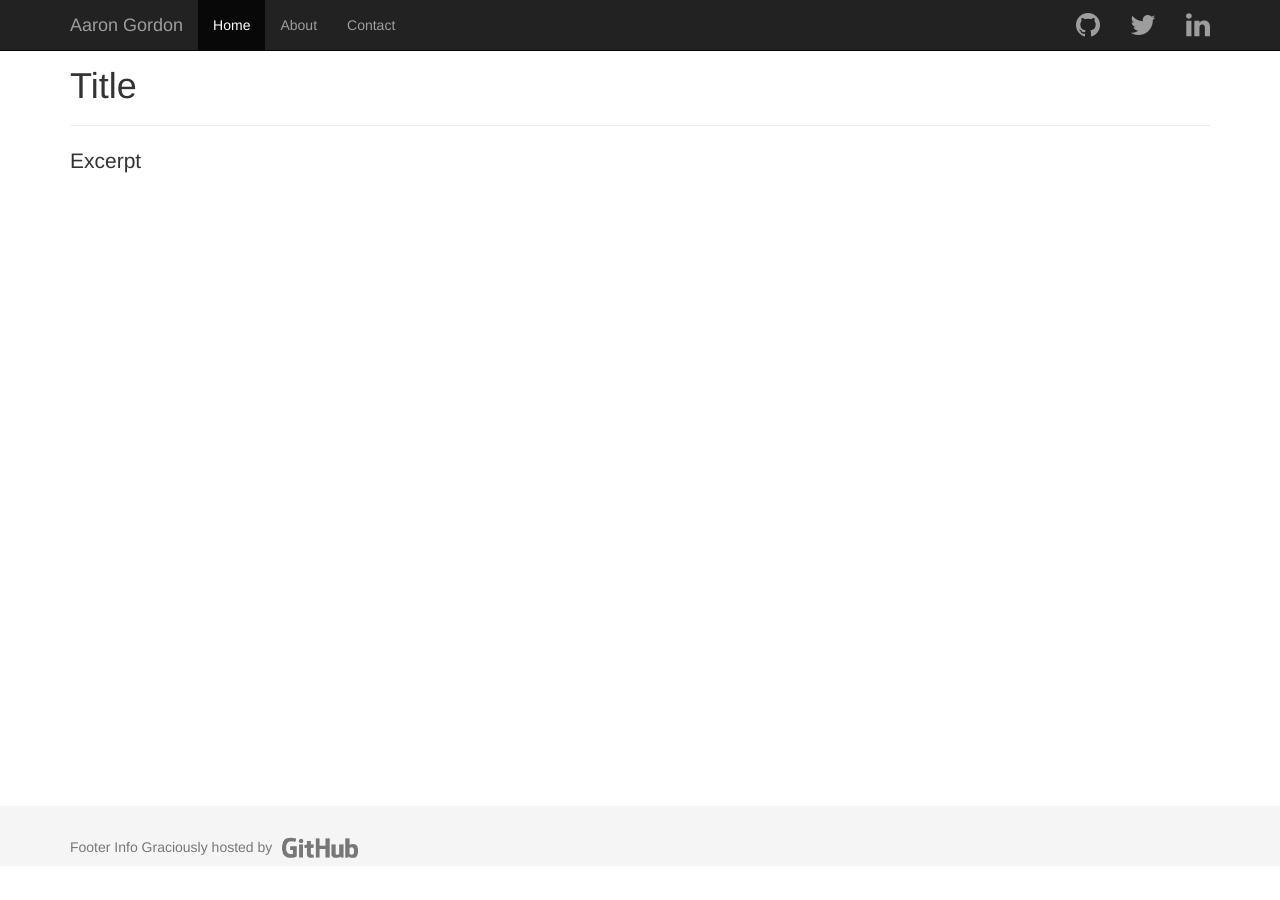
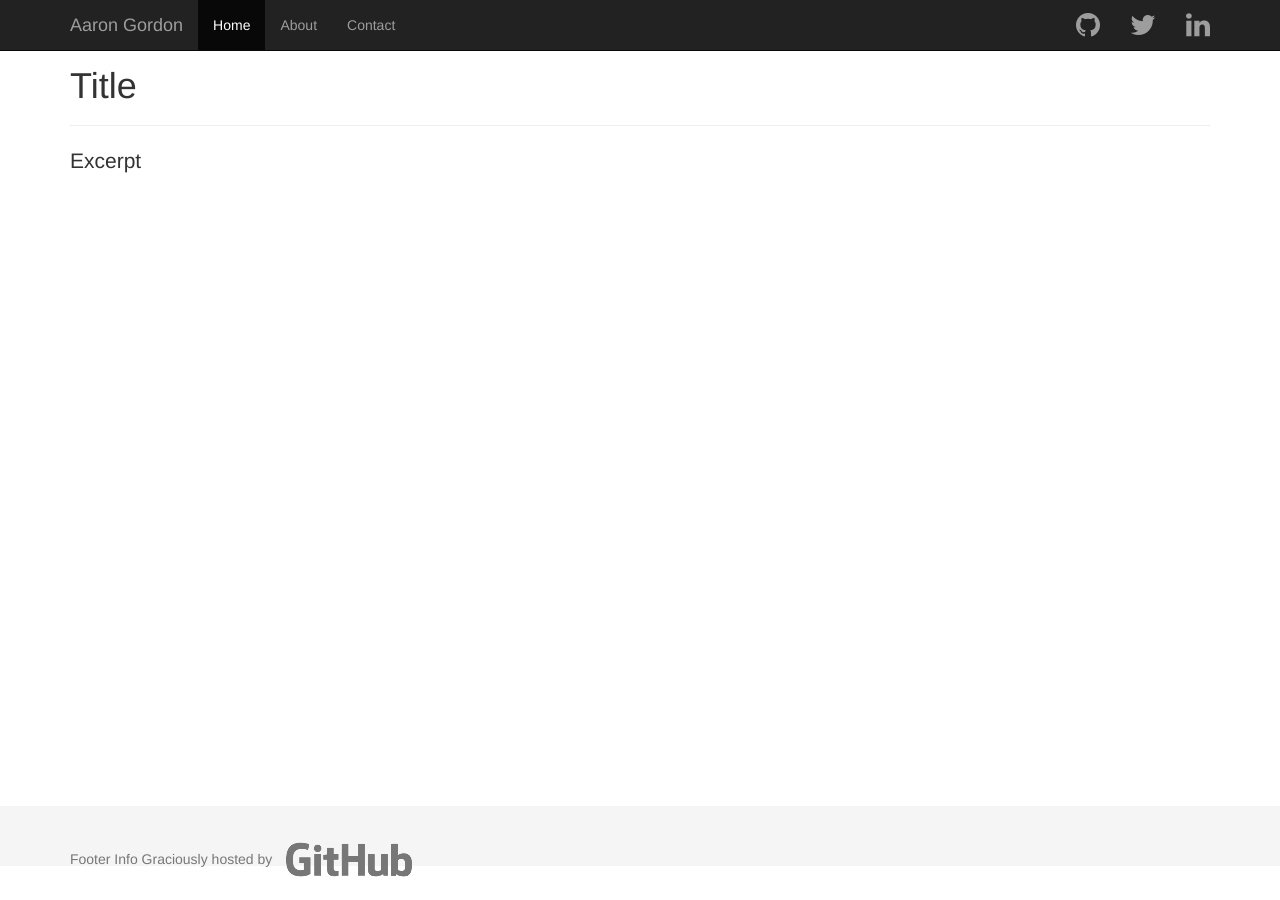
Before and after one commit to aarondgordon/aarondgordon.github.io, a Jekyll site: the page built from index.html, in a window 1280 px wide and 900 px high, scrolled down 34 px. Built offline with Jekyll 4.4.1, drawn with Linux system fonts in a browser that asks for light colours; nearby versions of some CDN libraries; before the commit the page ends 910 px from its top, so only the background shows below that.

Commit message:
Updated github logo dimensions

```diff
--- a/_layouts/default.html
+++ b/_layouts/default.html
@@ -76,7 +76,7 @@
           Footer Info
           <span class="github-logo">
             Graciously hosted by
-            <img class="github-logo" src="/assets/img/github-logo.png" height="36px" />
+            <img class="github-logo" src="/assets/img/github-logo.png" width="146px" height="60px" />
           </span>
         </p>
       </div>
```
